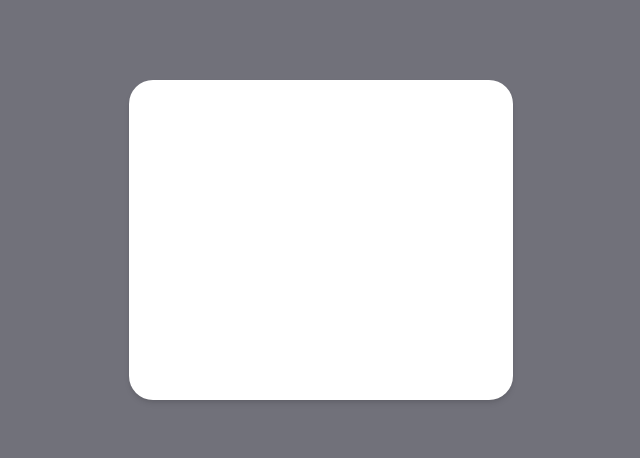
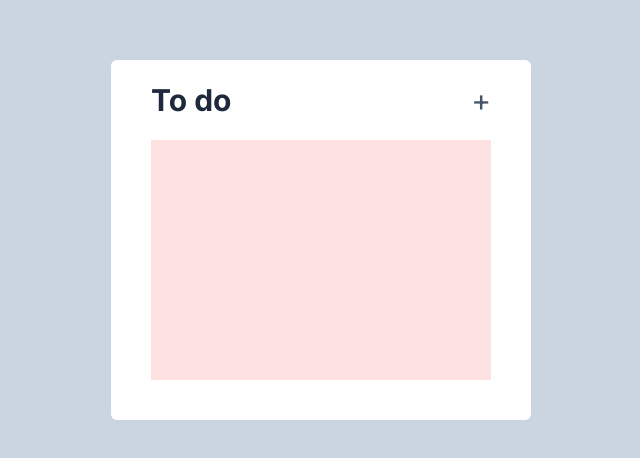
Before and after one commit to andradeigor/animation-examples, a React (Vite) app: page /sidemenu in a window 1280 px wide. Shown: the part 160-618 px from the top of the page, without its empty margins (319-959 px from the left). Built offline with nearby package versions, Linux system fonts and the light colour scheme.

Commit message:
sidemenu almost done

```diff
--- a/src/pages/MultiStep.jsx
+++ b/src/pages/MultiStep.jsx
@@ -8,12 +8,13 @@ const Home = () => {
     "inactive",
   ]);
   const [active, setActive] = useState(0);
-
+  console.log(active, status);
   const handleContinue = () => {
     if (active + 1 >= status.length) {
       const newStatus = [...status];
       newStatus[3] = "complete";
       setStatus(newStatus);
+      setActive(4);
       return;
     }
     const newStatus = [...status];
@@ -28,12 +29,18 @@ const Home = () => {
     if (active == 0) {
       return;
     }
-    const newStatus = [...status];
-    newStatus[active - 1] = "active";
-    for (let index = status.length - 1; index >= active; index--) {
-      newStatus[index] = "inactive";
+    const newActive = active - 1;
+    const newStatus = [];
+    for (let index = 0; index < status.length; index++) {
+      if (index > newActive) {
+        newStatus.push("inactive");
+      } else if (index == newActive) {
+        newStatus.push("active");
+      } else {
+        newStatus.push("complete");
+      }
     }
-    setActive(active - 1);
+    setActive(newActive);
     setStatus(newStatus);
   };
 
--- a/src/pages/SideMenu.jsx
+++ b/src/pages/SideMenu.jsx
@@ -1,7 +1,29 @@
+import { useState } from "react";
+
 const SideMenu = () => {
+  const [open, setOpen] = useState(false);
   return (
-    <main className="flex h-screen w-screen items-center justify-center bg-zinc-500">
-      <div className="flex h-2/5 w-[30%] flex-col rounded-3xl bg-white p-5 px-10 shadow-md"></div>
+    <main className="flex h-screen w-screen items-center justify-center bg-slate-300">
+      <div className=" flex h-3/6 w-6/12 items-center justify-center p-5 px-10">
+        {open && <div className="h-full w-1/4 rounded-l-md bg-slate-800"></div>}
+        <div
+          className={`${
+            open ? "rounded-r-md" : "rounded-md"
+          } relative flex  h-full w-3/4 flex-col bg-white px-10 pb-10`}
+        >
+          <div className="flex h-2/6 w-full items-center justify-between ">
+            <h1 className="text-3xl font-bold text-slate-800"> To do</h1>
+            <button className="font-Inter text-3xl text-slate-600">+</button>
+          </div>
+          <div className=" h-full w-full bg-red-100 "></div>
+          <div className=" group absolute left-0 top-1/2 flex h-full w-8 -translate-y-1/2 items-center justify-center  ">
+            <button
+              className=" hidden h-16 w-[10px] rounded-full bg-slate-200 hover:border-2 hover:border-slate-400 group-hover:flex"
+              onClick={() => setOpen(!open)}
+            ></button>
+          </div>
+        </div>
+      </div>
     </main>
   );
 };
```
